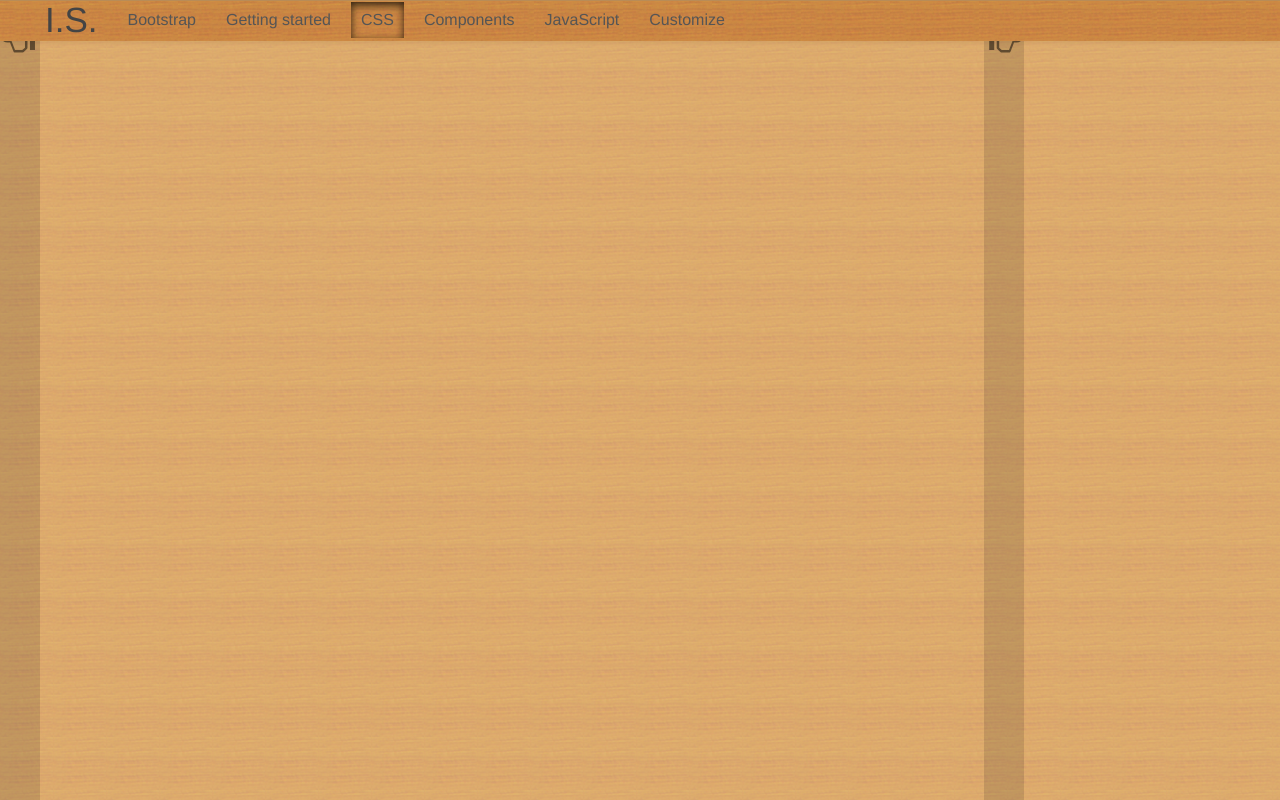
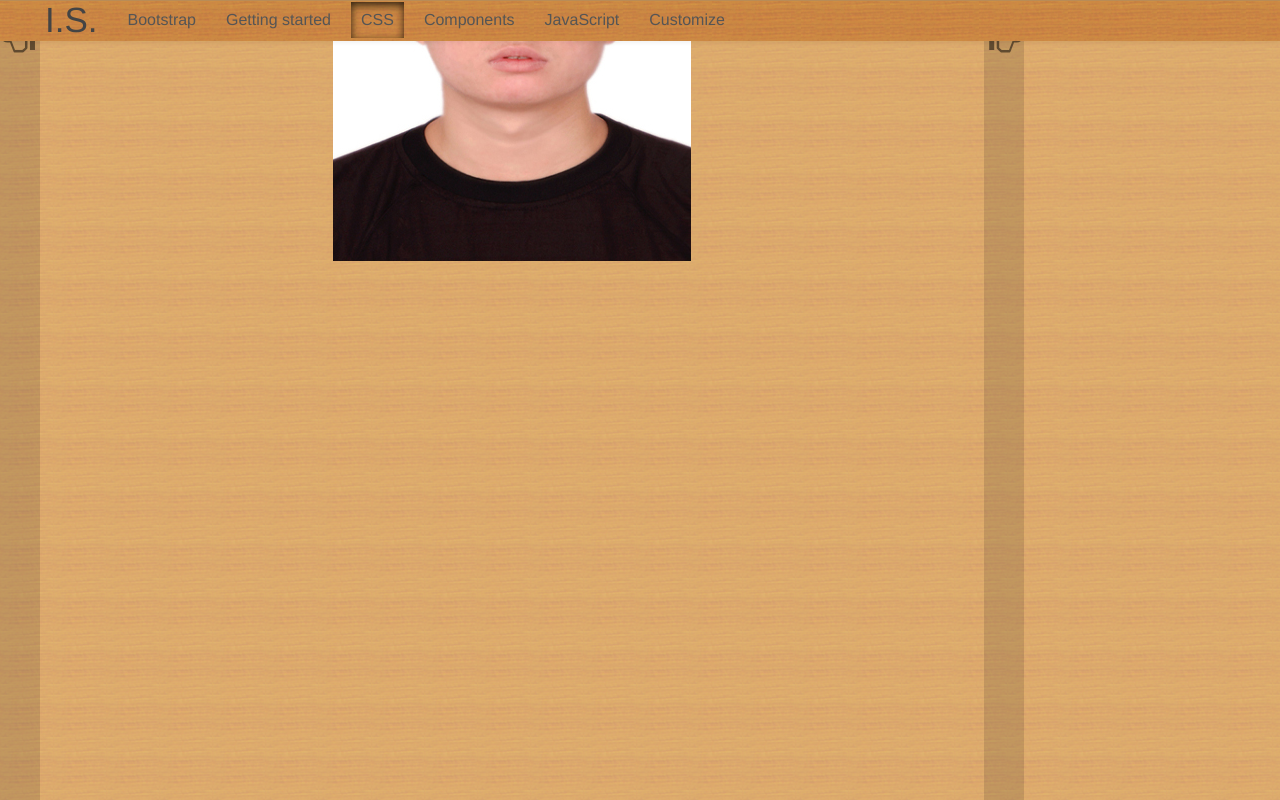
Before and after one commit to ysyfff/IS, a Django app: page / in a window 1280 px wide. Run offline with Django 3.2, Linux system fonts and the light colour scheme; some libraries are stand-ins or nearby versions.

Commit message:
make img in middle

```diff
--- a/static/css/docs_css.css
+++ b/static/css/docs_css.css
@@ -58,6 +58,7 @@ box-shadow: inset 0 3px 8px rgba(0,0,0,0.8);
 .is-middle[class]{display: table-cell; vertical-align: middle; position: static;}
 
 .is-hand-inner{ position: relative; top:-50%; margin: 0 auto; width: 30px;}
+.is-img-inner{ position: relative; top:-50%; margin: 0 auto;}
 
 .navbar .navbar-header>a, .navbar .navbar-header>a:hover{
     font-size: 35px;
@@ -83,6 +84,7 @@ box-shadow: inset 0 3px 8px rgba(0,0,0,0.8);
     min-width: 800px;
     /*background-color: blue;*/
 }
+
 .left-hand, .right-hand{
     position: absolute;
     top: 0;
@@ -90,13 +92,31 @@ box-shadow: inset 0 3px 8px rgba(0,0,0,0.8);
     width: 40px;
     background-color: rgba(0,0,0,0.125);
     cursor: pointer;
+    z-index: 1000;
 }
+
 .left-hand{
     left: 0;
 }
+
 .right-hand{
     right: 0;
 }
+
+.left-left-hand, .right-right-hand{
+    font-size: 30px;
+    color:rgba(0,0,0,0.5);
+}
+
+.img-area{
+    position: absolute;
+    top:0;
+    left: 0;
+    right: 0;
+    bottom: 0;
+    z-index: 0;
+}
+
 .right-content{
     position: absolute;
     top:0;
@@ -106,8 +126,3 @@ box-shadow: inset 0 3px 8px rgba(0,0,0,0.8);
     min-width: 200px;
     /*background-color: red;*/
 }
-
-.left-left-hand, .right-right-hand{
-    font-size: 30px;
-    color:rgba(0,0,0,0.5);
-}
--- a/static/js/docs_js.js
+++ b/static/js/docs_js.js
@@ -1,4 +1,10 @@
 var IS = {};
+
+IS.imgMiddle = function(){
+    var width = new Array($('#main-img').width(), 'px');
+    $('#is-img-inner').css('width', width.join(''));
+}
+
 
 (function($){
     $('#is-nav').delegate('li', 'click', function(){
--- a/template/IMG/home.html
+++ b/template/IMG/home.html
@@ -54,7 +54,16 @@
               </div>
             </div>
           </div>
-          <div class="img-area"></div>
+          <div class="img-hover"></div>
+          <div class="img-area">
+            <div class="is-outer">
+              <div class="is-middle">
+                <div class="is-img-inner" id="is-img-inner">
+                  <img src="/static/img/me.jpg" id="main-img">
+                </div>
+              </div>
+            </div>
+          </div>
         </div>
         <div class="right-content"></div>
       </div>
```
Also changed, not shown: static/img/me.jpg (added).
